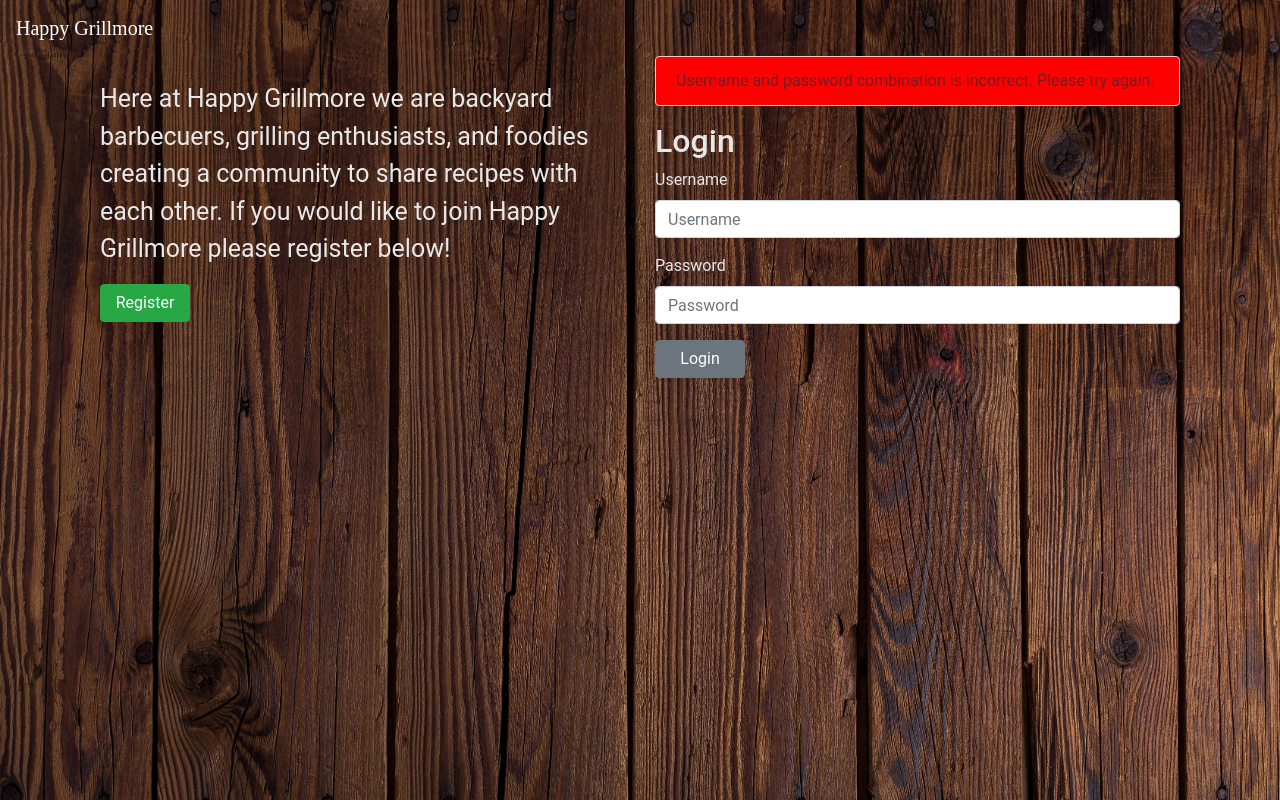
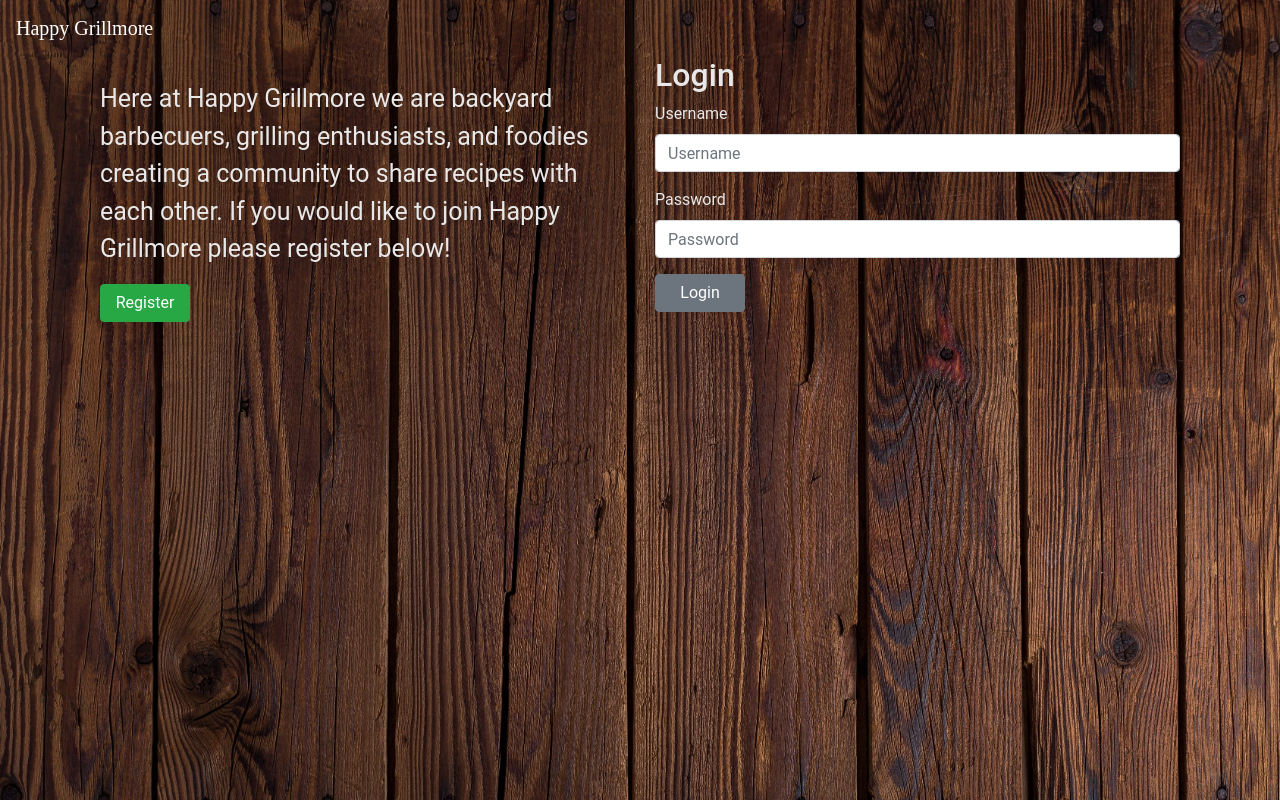
Before and after one commit to alexmgolding/BlueBadgeClient, a React (Create React App) app: page / in a window 1280 px wide. Built offline with nearby package versions, Linux system fonts and the light colour scheme; what webfontloader would draw is missing.

Commit message:
midnight oil commit

```diff
--- a/src/components/Login.js
+++ b/src/components/Login.js
@@ -38,7 +38,7 @@ const Login = (props) => {
                 </Col>
                 <Col>
                     <Form onSubmit={handleSubmit}>
-                        {errorMessage === '' ? <> </> : <div style={{ background: "red" }} className="alert alert-danger" role="alert">
+                        {errorMessage == '' ? <> </> : <div style={{ background: "red", color: 'white' }} className="alert alert-danger" role="alert">
                             Username and password combination is incorrect. Please try again.</div>}
                         < FormGroup >
                             <h2 style={{ color: '#E8E8E8' }}>Login</h2>
```
